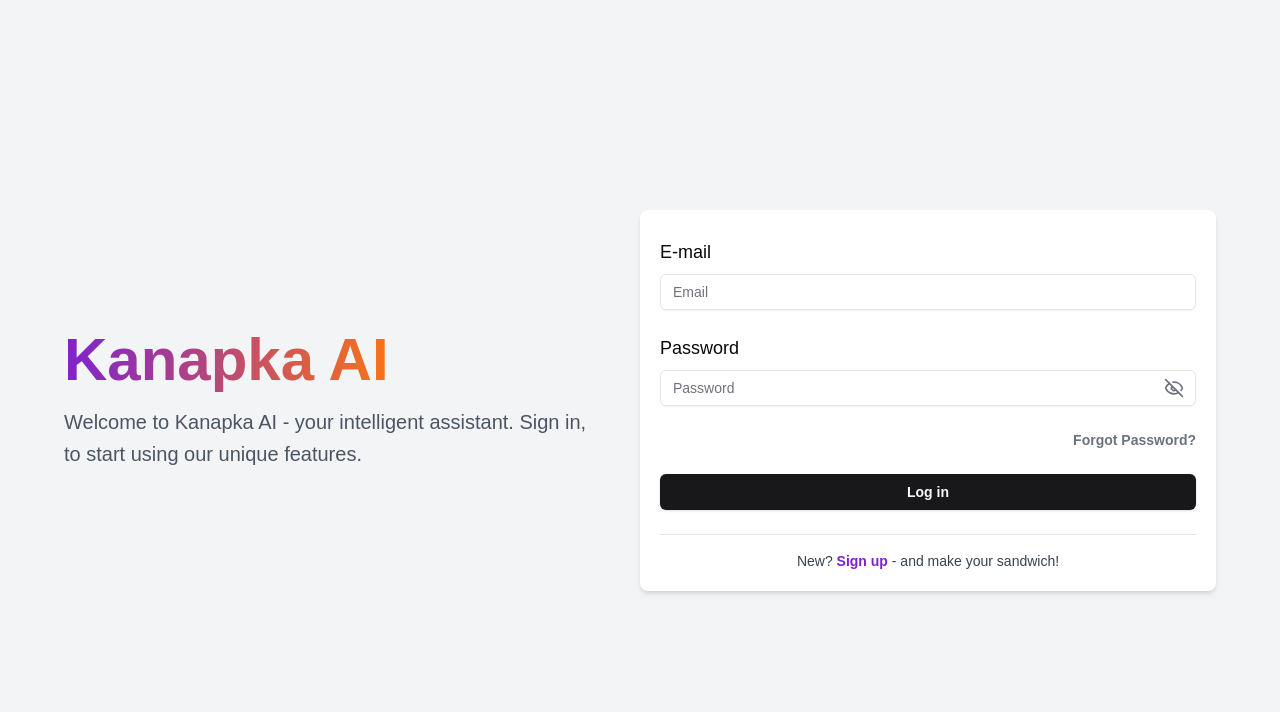
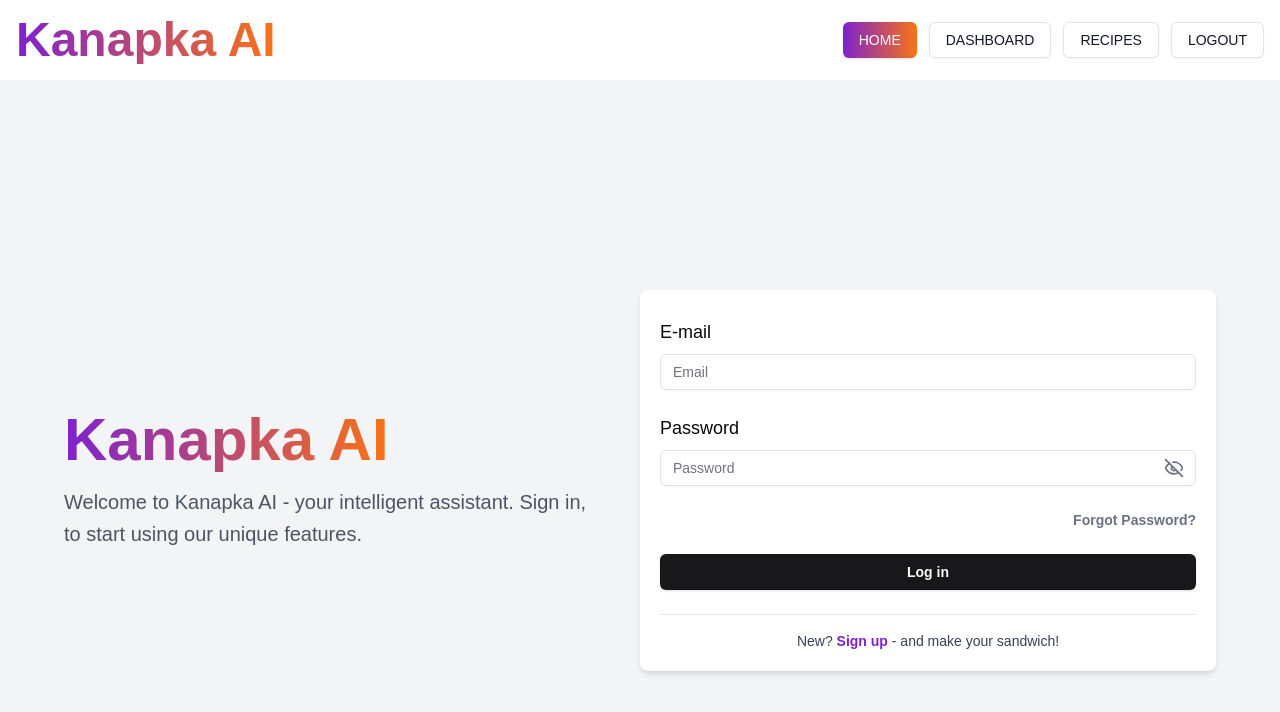
Before and after one commit to Glider6014/kanapka-ai, a Next.js app: page /user/signin in a window 1280 px wide. Shown: the top 712 px of the page. Built offline with nearby package versions, Linux system fonts and the light colour scheme; what tailwindcss-motion would draw is missing.

Commit message:
refactor: update Navbar integration and improve link handling

```diff
--- a/app/layout.tsx
+++ b/app/layout.tsx
@@ -3,6 +3,7 @@ import "./globals.css";
 import { CustomSessionProvider } from "@/components/CustomSessionProvider";
 import { GeistSans } from "geist/font/sans";
 import { GeistMono } from "geist/font/mono";
+import { Navbar } from "@/components/Navbar";
 
 export const metadata: Metadata = {
   title: "Create Next App",
@@ -19,6 +20,7 @@ export default function RootLayout({
       <body
         className={`${GeistSans.variable} ${GeistMono.variable} antialiased`}
       >
+        <Navbar />
         <CustomSessionProvider>{children}</CustomSessionProvider>
       </body>
     </html>
--- a/app/page.tsx
+++ b/app/page.tsx
@@ -13,7 +13,6 @@ export default async function Home() {
 
   return (
     <div className="container mx-auto p-4">
-      <Navbar />
       <ListIngredientsAndListRecipesSection />
     </div>
   );
--- a/app/recipes/page.tsx
+++ b/app/recipes/page.tsx
@@ -10,8 +10,7 @@ const RecipesPage = async () => {
     .lean();
 
   return (
-    <div className="p-3">
-      <Navbar />
+    <div className="p-4">
       <h2 className="text-2xl font-bold mb-4 text-center bg-gray-300 p-5 text-gray-700">
         Recipes List
       </h2>
--- a/components/Navbar.tsx
+++ b/components/Navbar.tsx
@@ -21,7 +21,7 @@ export const Navbar = () => {
   const navbarItems = NavbarData();
 
   return (
-    <nav className="mb-4 mt-1 flex flex-col md:flex-row items-center justify-between gap-4 z-50">
+    <nav className="m-4 flex flex-col md:flex-row items-center justify-between gap-4 z-50">
       <div className="flex justify-between w-full md:w-auto">
         <Logo className="text-4xl md:text-5xl" />
         <div className="md:hidden">
@@ -30,16 +30,13 @@ export const Navbar = () => {
               {navbarItems.map((item, index) => (
                 <DropdownMenuItem key={index} className="w-full">
                   <DropdownMenuLink
-                    href={item.href}
+                    href={item.href ?? "#"}
                     className={`w-full ${item.className}`}
                     onClick={(e) => {
-                      if (item.onClick) {
-                        e.preventDefault();
-                        item.onClick();
-                      } else if (item.href.startsWith("/")) {
-                        e.preventDefault();
-                        router.push(item.href);
-                      }
+                      e.preventDefault();
+
+                      if (item.href) router.push(item.href);
+                      item.onClick?.();
                     }}
                   >
                     {item.label.toUpperCase()}
@@ -60,13 +57,10 @@ export const Navbar = () => {
                     href={item.href}
                     className={`w-full md:w-auto ${item.className}`}
                     onClick={(e) => {
-                      if (item.onClick) {
-                        e.preventDefault();
-                        item.onClick();
-                      } else if (item.href.startsWith("/")) {
-                        e.preventDefault();
-                        router.push(item.href);
-                      }
+                      e.preventDefault();
+
+                      if (item.href) router.push(item.href);
+                      item.onClick?.();
                     }}
                   >
                     {item.label.toUpperCase()}
--- a/components/data/navbarData.tsx
+++ b/components/data/navbarData.tsx
@@ -13,7 +13,7 @@ export const NavbarData = () => {
   return [
     {
       label: "Home",
-      href: "#",
+      href: "/",
       className: `text-white bg-gradient-to-r from-purple-700 to-orange-500 rounded dark:bg-blue-600 ${buttonVariants(
         { variant: "default" }
       )}`,
@@ -30,7 +30,6 @@ export const NavbarData = () => {
     },
     {
       label: "Logout",
-      href: "/",
       className: standardStyle,
       onClick: logout,
     },
```
